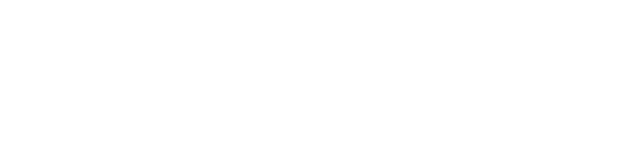
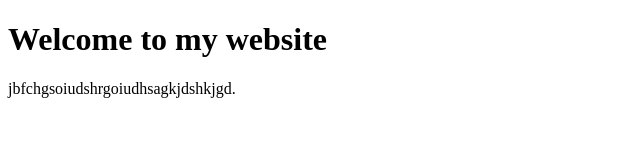
Before and after one commit to Jesse2098/jesse25, a plain HTML site: page index.html in a window 1280 px wide. Shown: the whole page, without its empty margins (0-640 px from the left). Drawn offline with Linux system fonts and the light colour scheme.

Commit message:
Update index.html

```diff
--- a/index.html
+++ b/index.html
@@ -7,6 +7,7 @@
     <title>Jesse website</title>
 </head>
 <body>
-
+    <h1>Welcome to my website</h1>
+    <p>jbfchgsoiudshrgoiudhsagkjdshkjgd.</p>
 </body>
 </html>
```
